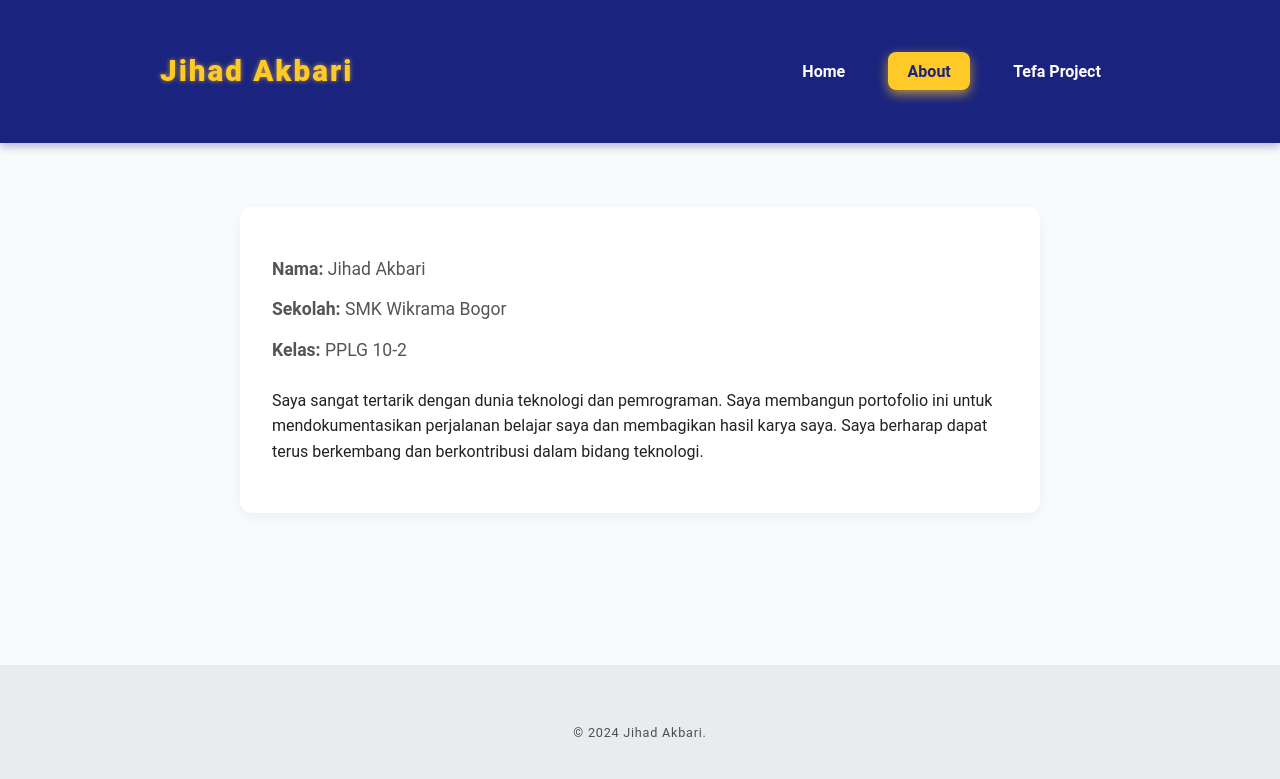
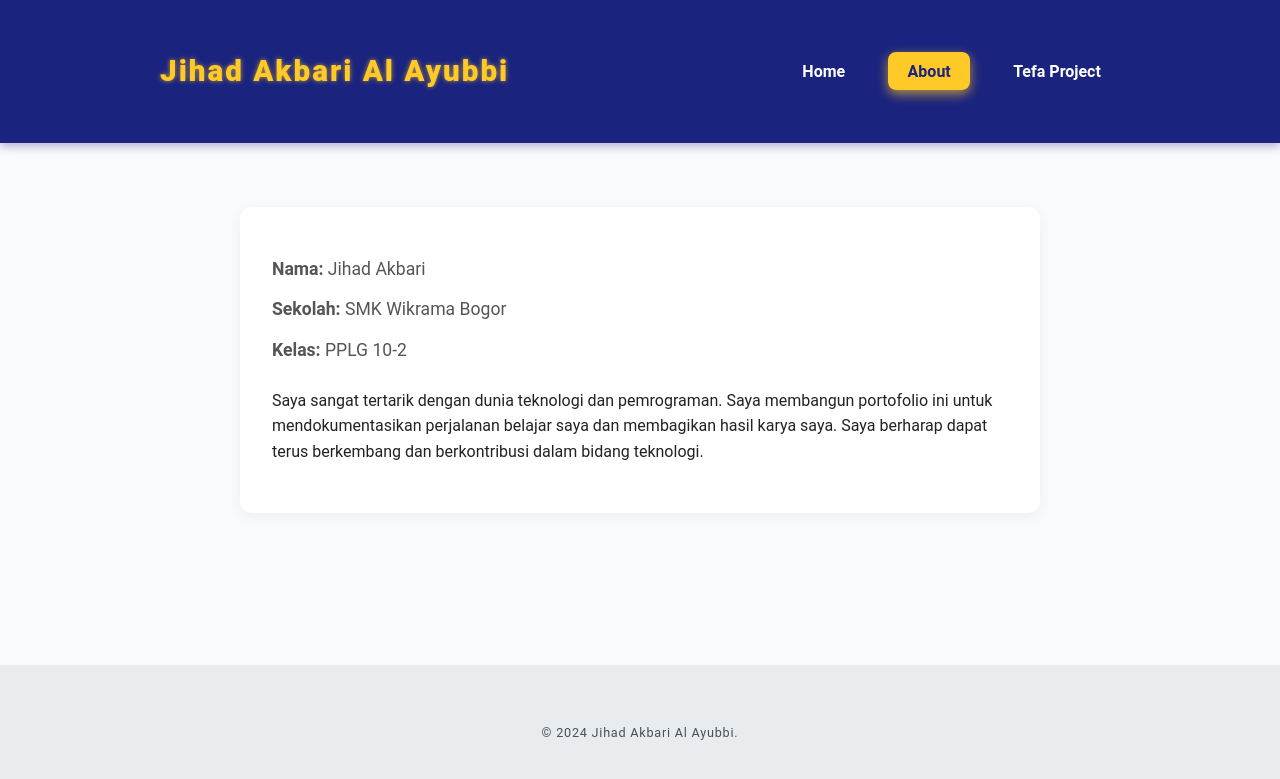
Before and after one commit to jihadakbari11/PersonalWeb, a plain HTML site: page about.html in a window 1280 px wide. Drawn offline with Linux system fonts and the light colour scheme.

Commit message:
Update about.html

```diff
--- a/about.html
+++ b/about.html
@@ -10,7 +10,7 @@
   <header>
     <nav class="navbar">
       <div class="container">
-        <a href="home.html" class="brand">Jihad Akbari</a>
+        <a href="home.html" class="brand">Jihad Akbari Al Ayubbi</a>
         <button class="navbar-toggle" id="navbar-toggle" aria-label="Toggle navigation menu">
           &#9776;
         </button>
@@ -40,7 +40,7 @@
 
   <footer>
     <div class="container">
-      <small>&copy; 2024 Jihad Akbari.</small>
+      <small>&copy; 2024 Jihad Akbari Al Ayubbi.</small>
     </div>
   </footer>
 
```
